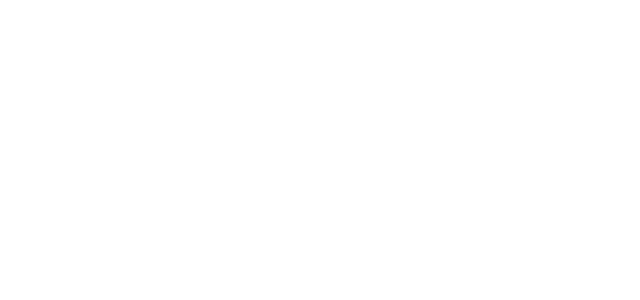
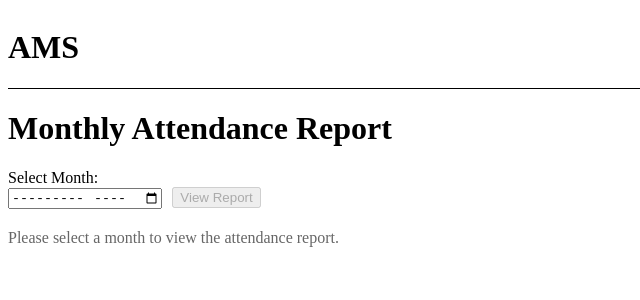
Before and after one commit to tanmayyy05/AMS_ATTENDANCE-MANAGEMENT-SYSTEM, a React (Vite) app in the folder frontend/ams-frontend/: page /admin/reports/monthly in a window 1280 px wide. Before the commit this address had no page. Shown: the top 300 px of the page, without its empty margins (0-640 px from the left). Built offline with nearby package versions, Linux system fonts and the light colour scheme; sample sign-in values are in the browser's storage.

Commit message:
Day 16: Monthly report UI with summary cards and loading state

```diff
--- a/frontend/ams-frontend/src/pages/admin/DailyReport.tsx
+++ b/frontend/ams-frontend/src/pages/admin/DailyReport.tsx
@@ -28,7 +28,7 @@
     setTimeout(() => {
       setIsLoading(false);
       setShowData(true);
-    }, 1000);
+    }, 1000); // fake API delay
   };
 
   // Summary calculations
@@ -56,11 +56,11 @@
         </label>
 
         <button
-          style={{ marginLeft: "8px" }}
+          style={{ marginLeft: "10px" }}
+          disabled={!selectedDate || isLoading}
           onClick={handleViewReport}
-          disabled={!selectedDate}
         >
-          View Report
+          {isLoading ? "Loading..." : "View Report"}
         </button>
       </div>
 
--- /dev/null
+++ b/frontend/ams-frontend/src/pages/admin/MonthlyReport.tsx
@@ -0,0 +1,114 @@
+import { useState } from "react";
+
+const MonthlyReport = () => {
+  const [selectedMonth, setSelectedMonth] = useState("");
+  const [isLoading, setIsLoading] = useState(false);
+  const [showData, setShowData] = useState(false);
+
+  const monthlyData = [
+    { name: "John Doe", present: 20, absent: 2, percent: "91%" },
+    { name: "Jane Smith", present: 18, absent: 4, percent: "82%" },
+  ];
+
+  const handleViewReport = () => {
+    setIsLoading(true);
+    setShowData(false);
+
+    setTimeout(() => {
+      setIsLoading(false);
+      setShowData(true);
+    }, 1000); // fake API delay
+  };
+
+  return (
+    <div>
+      <h1>Monthly Attendance Report</h1>
+
+      {/* Month Selector */}
+      <div style={{ marginTop: "16px", marginBottom: "16px" }}>
+        <label>
+          Select Month:
+          <br />
+          <input
+            type="month"
+            value={selectedMonth}
+            onChange={(e) => setSelectedMonth(e.target.value)}
+          />
+        </label>
+
+        <button
+          style={{ marginLeft: "10px" }}
+          disabled={!selectedMonth || isLoading}
+          onClick={handleViewReport}
+        >
+          {isLoading ? "Loading..." : "View Report"}
+        </button>
+      </div>
+
+      {/* Loading */}
+      {isLoading && <p>Loading report...</p>}
+
+      {/* Empty State */}
+      {!selectedMonth && (
+        <p style={{ color: "#666", marginTop: "20px" }}>
+          Please select a month to view the attendance report.
+        </p>
+      )}
+
+      {/* ===== SUMMARY CARDS ===== */}
+      {showData && !isLoading && (
+        <div style={{ display: "flex", gap: "16px", marginTop: "24px" }}>
+          <div style={{ border: "1px solid #ccc", padding: "12px", width: "180px" }}>
+            <h4>Total Employees</h4>
+            <p>25</p>
+          </div>
+
+          <div style={{ border: "1px solid #ccc", padding: "12px", width: "180px" }}>
+            <h4>Working Days</h4>
+            <p>22</p>
+          </div>
+
+          <div style={{ border: "1px solid #ccc", padding: "12px", width: "180px" }}>
+            <h4>Avg Attendance</h4>
+            <p>91%</p>
+          </div>
+
+          <div style={{ border: "1px solid #ccc", padding: "12px", width: "180px" }}>
+            <h4>Total Absents</h4>
+            <p>14</p>
+          </div>
+        </div>
+      )}
+
+      {/* ===== MONTHLY TABLE ===== */}
+      {showData && !isLoading && (
+        <table
+          border={1}
+          cellPadding={8}
+          style={{ marginTop: "24px", width: "100%" }}
+        >
+          <thead>
+            <tr>
+              <th>Employee</th>
+              <th>Present Days</th>
+              <th>Absent Days</th>
+              <th>Attendance %</th>
+            </tr>
+          </thead>
+          <tbody>
+            {monthlyData.map((emp, index) => (
+              <tr key={index}>
+                <td>{emp.name}</td>
+                <td>{emp.present}</td>
+                <td>{emp.absent}</td>
+                <td>{emp.percent}</td>
+              </tr>
+            ))}
+          </tbody>
+        </table>
+      )}
+    </div>
+  );
+};
+
+export default MonthlyReport;
--- a/frontend/ams-frontend/src/routes/AppRoutes.tsx
+++ b/frontend/ams-frontend/src/routes/AppRoutes.tsx
@@ -11,6 +11,8 @@
 import AddEmployee from "../pages/admin/AddEmployee";
 
 import DailyReport from "../pages/admin/DailyReport";
+import MonthlyReport from "../pages/admin/MonthlyReport";
+
 
 
 
@@ -44,6 +46,7 @@
         <Route path="/employee/dashboard" element={<EmployeeDashboard />} />
         <Route path="/employee/attendance" element={<Attendance />} />
         <Route path="/admin/reports/daily" element={<DailyReport />} />
+        <Route path="/admin/reports/monthly" element={<MonthlyReport />} />
 
       </Route>
     </Routes>
```
